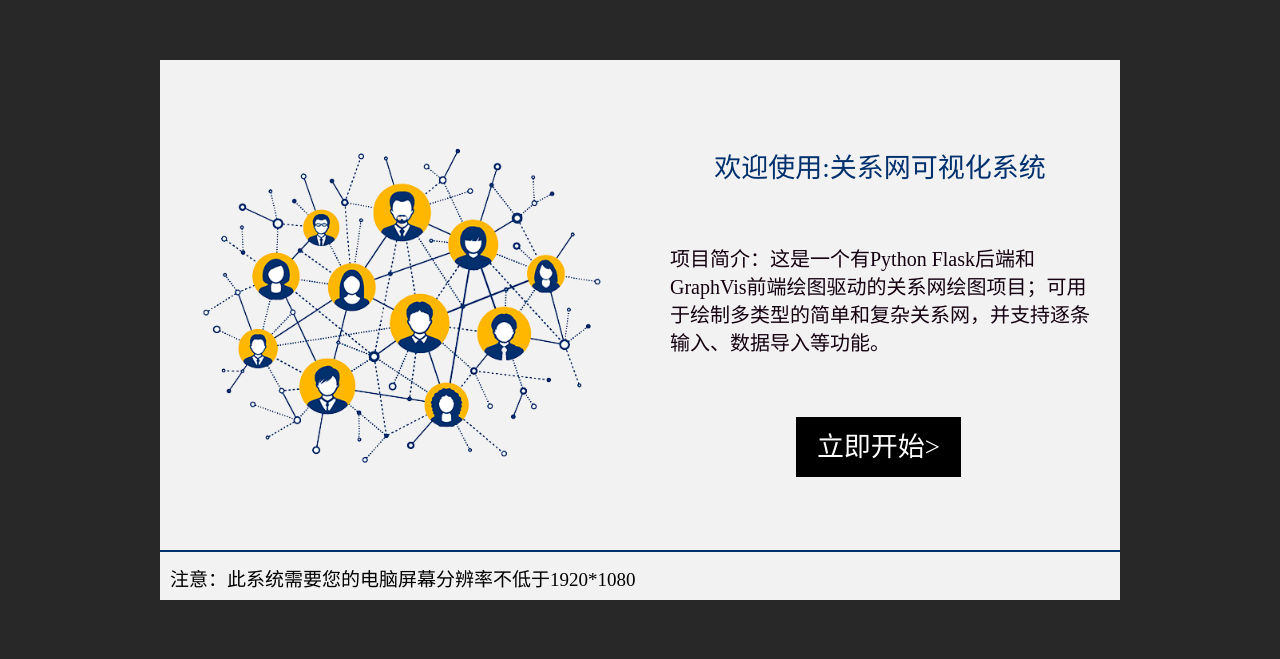
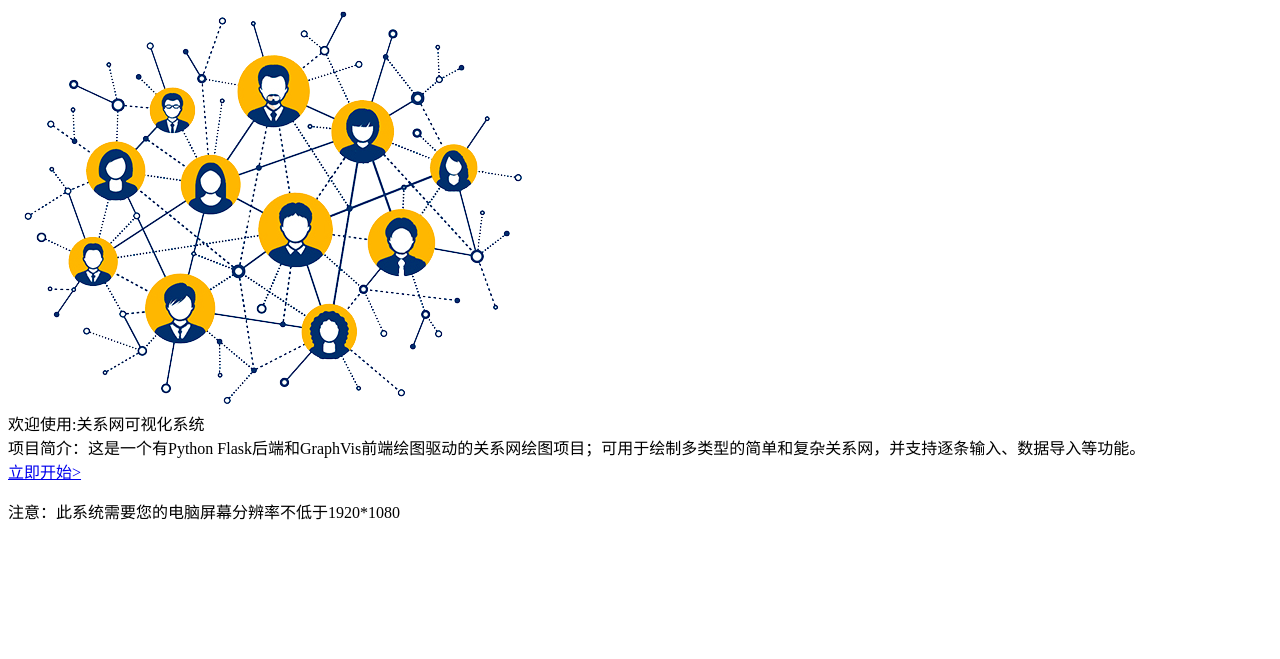
Before and after one commit to xx025/relationship_network_draw, a Flask app: page / in a window 1280 px wide. Shown: the top 659 px of the page. Run offline with Flask 2, Linux system fonts and the light colour scheme; some libraries are stand-ins or nearby versions.

Commit message:
Update index.html

```diff
--- a/templates/index.html
+++ b/templates/index.html
@@ -5,117 +5,11 @@
     <title>{{ project_name }}</title>
     <script type=text/javascript src="{{ url_for('static', filename='js/jquery_2.0.0.js') }}"></script>
     <link rel="stylesheet" type="text/css" href="{{ url_for('static', filename='css/global.css') }}">
-
-    <style>
-
-        * {
-            margin: 0;
-            padding: 0;
-            font-family: "SimHei";
-        }
-
-        body {
-            width: 100%;
-            height: 100%;
-            background-color: #282828;
-            /*  背景色取自ps默认背景*/
-        }
-
-        .box_main {
-            margin: 60px auto;
-            background-color: #f2f2f2;
-            width: 960px;
-            height: 540px;
-        }
-
-
-        .box_main_top {
-            width: inherit;
-            height: 490px;
-        }
-
-
-        .box_main_top .box_main_top_left, .box_main_top_right {
-            float: left;
-            height: inherit;
-            width: 480px;
-        }
-
-        .box_main_bottom {
-            width: inherit;
-            height: 50px;
-            border-top: 2px;
-            border-top-color: #00306e;
-            border-top-style: solid;
-        }
-
-        .box_main_top_left img {
-            max-width: 420px;
-            height: auto;
-            margin: 86px 30px;
-        }
-
-        .p4info {
-            font-size: 19px;
-            color: black;
-            margin: 12px auto 12px 10px;
-        }
-
-        /*dis_info 首页展示项目简介等等*/
-        #dis_info .p1 {
-            font-size: 27px;
-            color: #00306e;
-            margin-top: 86px;
-
-            white-space: normal;
-            text-align: center;
-        }
-
-        #dis_info .p2 {
-            float: inherit;
-            top: 120px;
-            margin: 60px 30px 0 30px;
-
-            line-height: 28px;
-            font-size: 20px;
-            font-weight: 100;
-            color: #140010;
-        }
-
-        #dis_info .p3 {
-            float: inherit;
-            margin-top: 60px;
-            margin-left: 156px;
-            width: 165px;
-            height: 60px;
-            background-color: black;
-            text-align: center;
-        }
-
-        #dis_info .p3 a {
-            color: white;
-            font-size: 27px;
-            line-height: 60px;
-            text-decoration: none;
-            /*   删除下划线   */
-        }
-
-        /*login 登录框按钮等等*/
-        #login {
-            margin-left: 55px;
-            margin-right: 55px;
-        }
-
-        #login p {
-            font-size: 19px;
-        }
-
-        #login input {
-            width: 370px;
-            height: 40px;
-            font-size: 22px;
-        }
-    </style>
+    {% block style_css %}
+        {#不同的页面加载不同的css样式文件#}
+        {#参考，jinja2模板：http://www.ainoob.cn/docs/jinja2/templates.html#id11#}
+        <link rel="stylesheet" type="text/css" href="{{ url_for('static', filename='css/dis_info.css') }}">
+    {% endblock %}
 </head>
 <body>
 <div class="box_main">
@@ -123,7 +17,6 @@
         <div class="box_main_top_left">
             <img src="../static/img/1501077931-network.png" alt="视图">
         </div>
-
         <div class="box_main_top_right">
             {% block content %}
                 {#基础模板默认的展示#}
@@ -139,6 +32,5 @@
         <p class="p4info">注意：此系统需要您的电脑屏幕分辨率不低于1920*1080</p>
     </div>
 </div>
-
 </body>
 </html>
```
